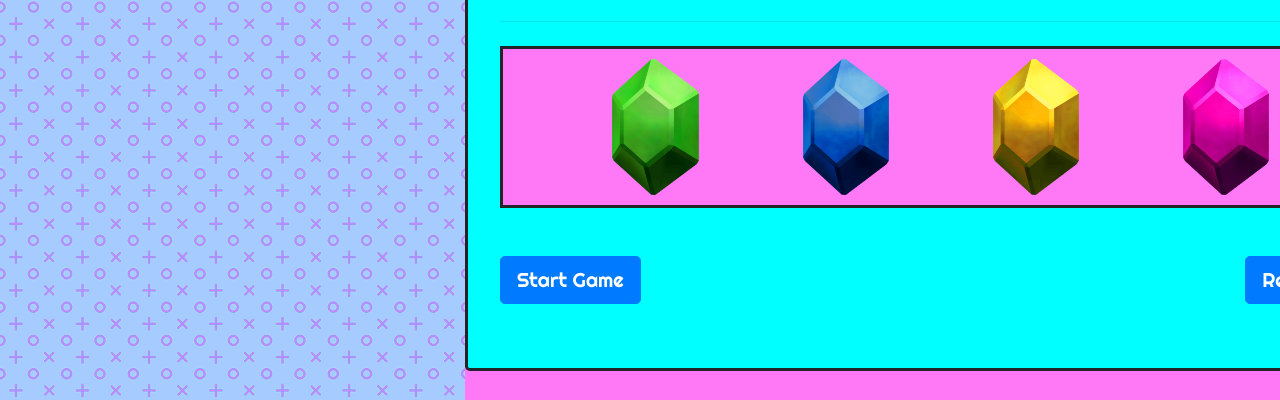
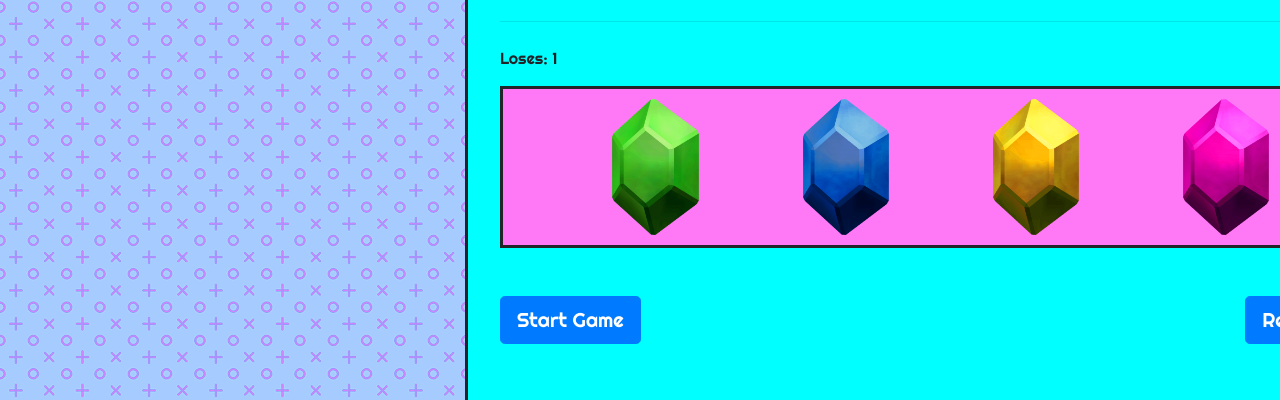
Before and after one commit to Nloperena/unit-4-game, a plain HTML site: page index.html in a window 1280 px wide. Shown: the part 343-743 px from the top of the page. Drawn offline with nearby package versions, Linux system fonts and the light colour scheme.

Commit message:
added a win and lose condition

```diff
--- a/index.html
+++ b/index.html
@@ -43,16 +43,16 @@
             </p>
             <hr class="my-4">
             <p>
-                <p id = winScore></p>
-                <p id= loseScore></p>
-                <p id= numberGiven></p>
-                <p id= mainScore></p>
+                <p id=winScore></p>
+                <p id=loseScore></p>
+                <p id=numberGiven></p>
+                <p id=mainScore></p>
             </p>
             <div id=gemContainer>
-                <img class="gems" id ="greenGem" src="assets/images/greenRupee.png">
-                <img class="gems" id = "blueGem" src="assets/images/blueRupee.png">
-                <img class="gems" id = "yellowGem" src="assets/images/yellowRupee.png">
-                <img class="gems" id = "purpleGem" src="assets/images/purpleRupee.png">
+                <img class="gems" id="greenGem" src="assets/images/greenRupee.png">
+                <img class="gems" id="blueGem" src="assets/images/blueRupee.png">
+                <img class="gems" id="yellowGem" src="assets/images/yellowRupee.png">
+                <img class="gems" id="purpleGem" src="assets/images/purpleRupee.png">
             </div>
             <br>
             <br>
@@ -91,8 +91,7 @@
     </div>
 
     <script>
-
-    $("greenGem").on("click", function(){
+        $("greenGem").on("click", function () {
 
         })
 
@@ -117,25 +116,39 @@
 
         var wins = 0;
         var loses = 0;
-    var points = 20;
+        var points = 21;
         var winningScore = 20;
+
+        // $("greenGem").on("click",gemNumber())
+
+
+
+        // function ranndomNumber() {
+        //    var number = document.getElementById("numberGiven").innerHTML = Math.floor(Math.random() * 120)
+        //     // "Number Chosen : " + numberGiven;
+        //     document.getElementById("number").innerHTML = "Number Chosen : " + numberGiven;
+        // };
+
+
+
 
         //make a look that say you will win if the points reach the winning score and push it out to the
 
         if (points === winningScore) {
             wins++
-        winningScore.push(document.getElementById("Wins :" + ).innerHTML = winScore;)
+            document.getElementById("winScore").innerHTML = "Wins: " + wins;
             // document.getElementById("wins").innerHTML = winScore;
             alert("You win")
         }
 
-    else if (points > winningScore){
-        loses--
-        alert("You Lose")
+        if (points > winningScore) {
+            loses++
+            document.getElementById("loseScore").innerHTML = "Loses: " + loses;
+            alert("You lose")
         }
 
 
-
+        // document.getElementById("numberGiven").innerHTML = "Number Given: " + randomNumber;
 
     </script>
 
```
Lines whose indentation alone changed are shown as unchanged.
